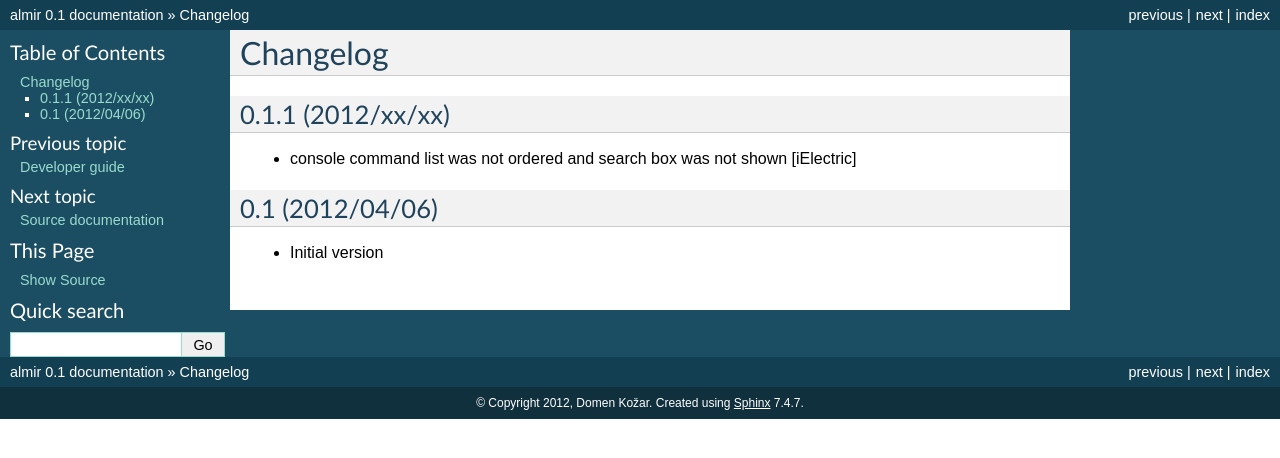
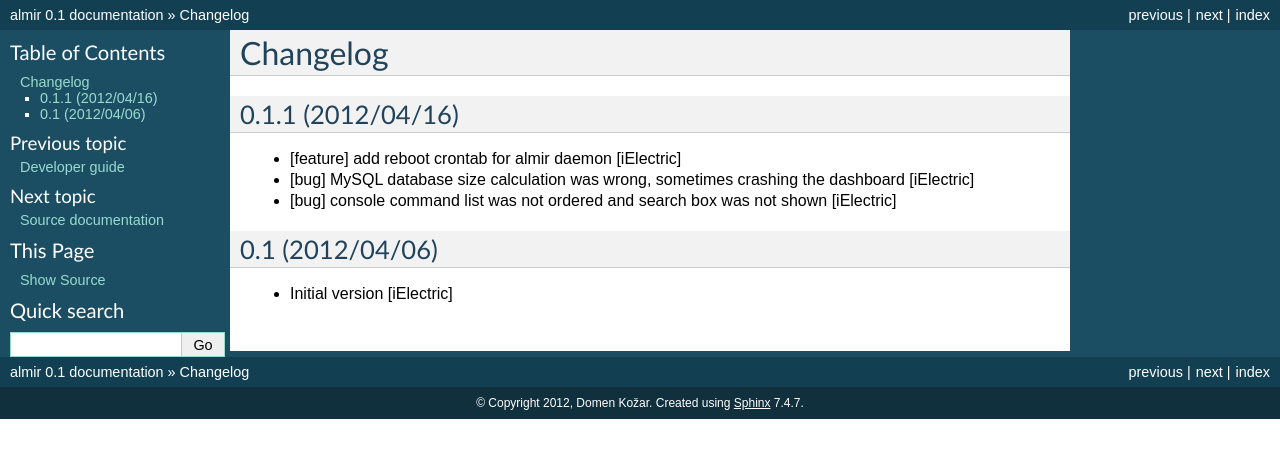
Before and after one commit to domenkozar/almir, a Sphinx documentation site: the page built from docs/source/changelog.rst, in a window 1280 px wide. Shown: the top 458 px of the page. Built offline with Sphinx 7.4.7, drawn with Linux system fonts in a browser that asks for light colours.

Commit message:
update changelog, add pep8 checker to tests

```diff
--- a/docs/source/changelog.rst
+++ b/docs/source/changelog.rst
@@ -3,13 +3,21 @@ Changelog
 
 \
 
-0.1.1 (2012/xx/xx)
+0.1.1 (2012/04/16)
 ------------------
 
--  console command list was not ordered and search box was not shown
-   [iElectric]
+- [feature] add reboot crontab for almir daemon
+  [iElectric]
+
+- [bug] MySQL database size calculation was wrong, sometimes crashing the dashboard
+  [iElectric]
+
+- [bug] console command list was not ordered and search box was not shown
+  [iElectric]
+
 
 0.1 (2012/04/06)
 ----------------
 
--  Initial version
+- Initial version
+  [iElectric]
--- a/setup.cfg
+++ b/setup.cfg
@@ -5,6 +5,9 @@ cover-package=almir
 with-coverage=1
 cover-erase=1
 logging-clear-handlers=1
+with-tissue=1
+tissue-package=almir
+tissue-ignore=E501
 
 [compile_catalog]
 directory = almir/locale
--- a/setup.py
+++ b/setup.py
@@ -66,7 +66,7 @@ setup(name='almir',
       """,
       paster_plugins=['pyramid'],
       extras_require={
-          'test': ['webtest', 'nose', 'coverage', 'unittest2', 'mock'],
+          'test': ['webtest', 'nose', 'coverage', 'unittest2', 'mock', 'tissue'],
           'develop': ['bpython', 'z3c.checkversions [buildout]', 'jarn.mkrelease'],
       },
 )
```
